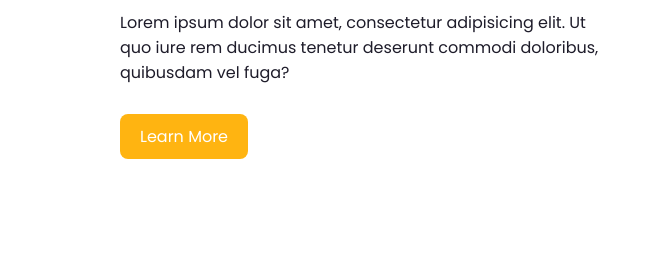
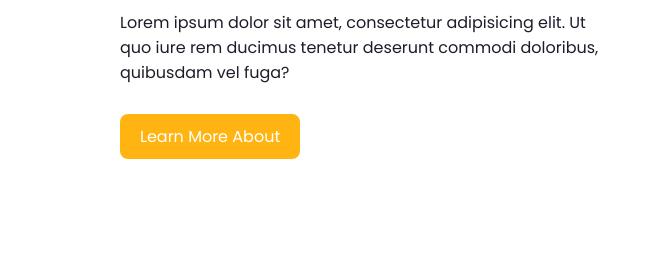
Before and after one commit to subashreekasilingam/pizzaWebsite, a plain HTML site: page index.html in a window 1280 px wide. Shown: the part 993-1255 px from the top of the page, 532-1183 px from the left. Drawn offline with nearby package versions, Linux system fonts and the light colour scheme; a script that the page names is missing.

```diff
--- a/index.html
+++ b/index.html
@@ -54,7 +54,7 @@
             <h2>We make a good and <br> tasty pizzas</h2>
             <p>Lorem ipsum dolor sit amet, consectetur adipisicing elit. Ut quo iure rem ducimus tenetur
                 deserunt commodi doloribus, quibusdam vel fuga?</p>
-            <a href="#" class="btn">Learn More</a>
+            <a href="#" class="btn">Learn More About</a>
         </div>
     </section>
 
```
